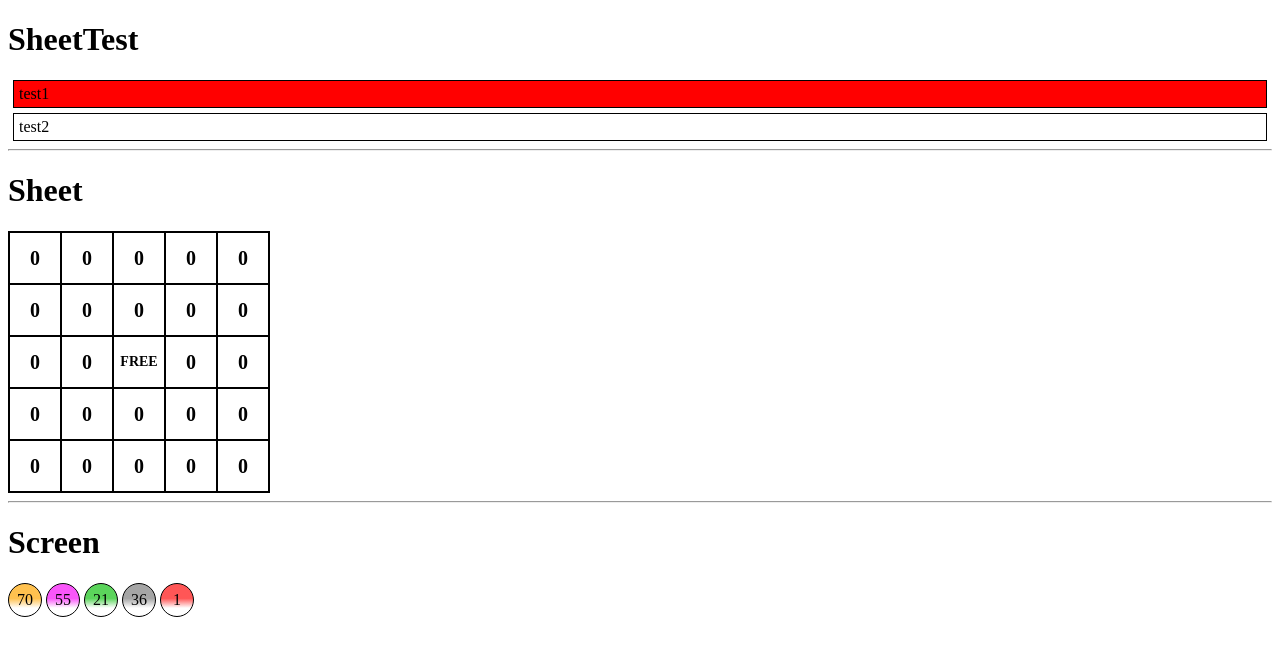
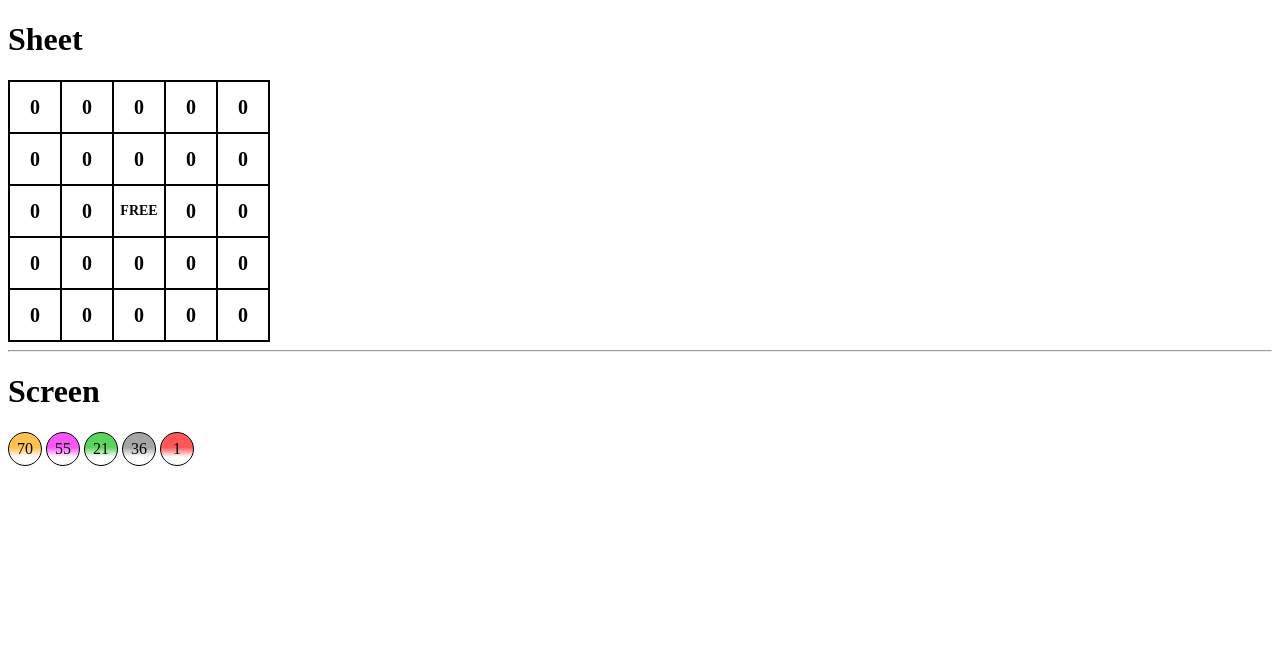
Before and after one commit to ringo-the-developer/bingocation, a Nuxt app: page / in a window 1280 px wide. Shown: the top 656 px of the page. Built offline with nearby package versions, Linux system fonts and the light colour scheme.

Commit message:
bingo条件設定

```diff
--- a/components/Sheet.vue
+++ b/components/Sheet.vue
@@ -1,6 +1,7 @@
 <template lang="pug">
   .sheet
     h1 Sheet
+    .wrapper
       table
         tbody
           tr
@@ -33,6 +34,7 @@
             td.e3(@click="addCheck('e3')", :class="{checked: state.e3IsActive}") 0
             td.e4(@click="addCheck('e4')", :class="{checked: state.e4IsActive}") 0
             td.e5(@click="addCheck('e5')", :class="{checked: state.e5IsActive}") 0
+      .bingo(v-if="bingo") Bingo!!!
 </template>
 
 <script>
@@ -65,22 +67,47 @@ export default {
         e3IsActive: false,
         e4IsActive: false,
         e5IsActive: false,
-      }
+      },
+      bingo: false,
     }
   },
+  computed(){
+  },
   methods: {
+    checkBingo(){
+      if(this.state.a1IsActive && this.state.a2IsActive && this.state.a3IsActive && this.state.a4IsActive && this.state.a5IsActive
+      || this.state.b1IsActive && this.state.b2IsActive && this.state.b3IsActive && this.state.b4IsActive && this.state.b5IsActive
+      || this.state.c1IsActive && this.state.c2IsActive && this.state.c3IsActive && this.state.c4IsActive && this.state.c5IsActive
+      || this.state.d1IsActive && this.state.d2IsActive && this.state.d3IsActive && this.state.d4IsActive && this.state.d5IsActive
+      || this.state.e1IsActive && this.state.e2IsActive && this.state.e3IsActive && this.state.e4IsActive && this.state.e5IsActive
+      || this.state.a1IsActive && this.state.b1IsActive && this.state.c1IsActive && this.state.d1IsActive && this.state.e1IsActive
+      || this.state.a2IsActive && this.state.b2IsActive && this.state.c2IsActive && this.state.d2IsActive && this.state.e2IsActive
+      || this.state.a3IsActive && this.state.b3IsActive && this.state.c3IsActive && this.state.d3IsActive && this.state.e3IsActive
+      || this.state.a4IsActive && this.state.b4IsActive && this.state.c4IsActive && this.state.d4IsActive && this.state.e4IsActive
+      || this.state.a5IsActive && this.state.b5IsActive && this.state.c5IsActive && this.state.d5IsActive && this.state.e5IsActive
+      || this.state.a1IsActive && this.state.b2IsActive && this.state.c3IsActive && this.state.d4IsActive && this.state.e5IsActive
+      || this.state.a5IsActive && this.state.b4IsActive && this.state.c3IsActive && this.state.d2IsActive && this.state.e1IsActive){
+        this.bingo = true
+      }
+    },
     addCheck(coord){
       // eslint-disable-next-line no-console
       console.log(`${coord}`);
       this.state[`${coord}IsActive`] = true
-      // this.state.a1IsActive = true
-    }
-  }
+      // eslint-disable-next-line no-undef
+      this.checkBingo()
+    },
+  },
 }
 </script>
 
 <style lang="sass" scoped>
+.wrapper
+  display: flex
+  flex-wrap: wrap
+  flex-shrink: 0
 table
+  flex-shrink: 0
   border-collapse: collapse
 td
   text-align: center
@@ -107,4 +134,10 @@ td
       height: 40px
       background: url("~assets/checked.svg") no-repeat top left / cover
       opacity: .9
+.bingo
+  flex-shrink: 0
+  margin-left: 16px
+  color: #ff3535
+  font-size: 32px
+  font-weight: 900
 </style>
--- a/pages/index.vue
+++ b/pages/index.vue
@@ -1,7 +1,7 @@
 <template lang="pug">
   .bingo
-    SheetTest
-    hr
+    //- SheetTest
+    //- hr
     Sheet
     hr
     Screen
```
Lines whose indentation alone changed are shown as unchanged.
